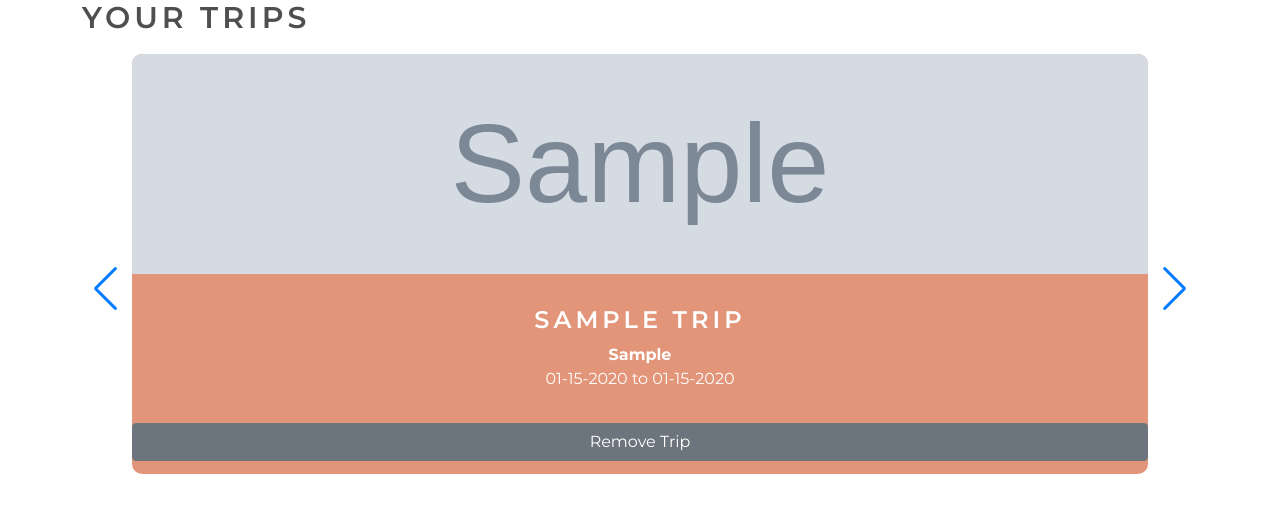
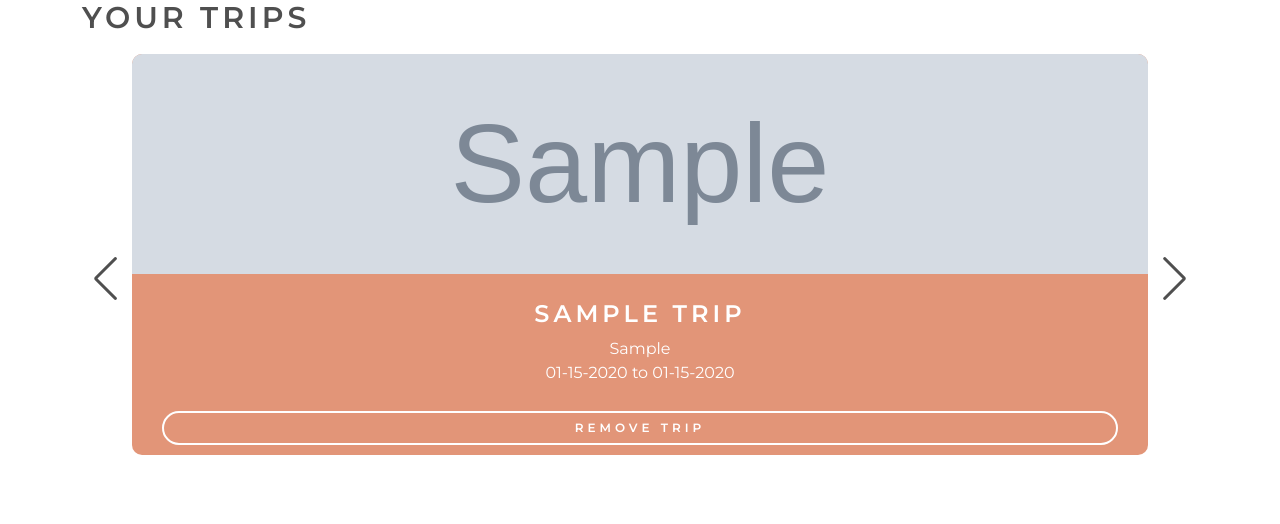
Before and after one commit to kat-jiang/Travel-planning-project, a Flask app: template templates/user_page.html in a window 1280 px wide. Shown: the part 629-1153 px from the top of the page. After the commit the page ends 1084 px from the top, so only its background shows below. Run offline with Flask 2, Linux system fonts and the light colour scheme; the template is opened without the code that fills it: values that come from a table or form of the project are taken from there, others are empty; tables that the repository leaves empty hold one stand-in row (values such as "Sample post"); grey boxes marked "Sample" are stand-in pictures; some libraries are stand-ins or nearby versions.

Commit message:
updated styling to userpage

```diff
--- a/static/css/styles.css
+++ b/static/css/styles.css
@@ -3,6 +3,7 @@ body {
   color: #4F4F4F;
   --primary-color: #e29578;
   --second-color: #81b29a;
+  --base-color: #4F4F4F;
 }
 
 /* .navbar-light {
--- a/static/css/user-page.css
+++ b/static/css/user-page.css
@@ -57,13 +57,23 @@
   font-weight: 600;
 }
 .col--btn .btn-secondary:hover {
-  color: #4F4F4F;
+  background-color: #e07a5f;
+  border-color: #e07a5f;
 }
 
 .swiper {
   padding-left: 50px;
   padding-right: 50px;
   padding-bottom: 50px;
+}
+
+.swiper-wrapper {
+  align-items: stretch;
+}
+
+.swiper-slide {
+  height: auto;
+  justify-content: center;
 }
 
 .card-img-top {
@@ -73,11 +83,15 @@
 }
 
 .trip-card {
-  height: 420px;
   background-color: var(--primary-color);
   border: 0;
   border-radius: 10px;
   text-align: center;
+  height: 100%;
+  justify-content: space-between;
+}
+.card-text {
+  padding: 10px;
 }
 
 .trip-info:link {
@@ -97,3 +111,34 @@
   letter-spacing: 4px;
   text-transform: uppercase;
 }
+
+.swiper-button-prev {
+  color: var(--base-color);
+}
+
+.swiper-button-next {
+  color: var(--base-color);
+}
+
+.swiper-pagination-bullet-active {
+  background: var(--base-color);
+}
+
+.btn-delete {
+  background-color: transparent;
+  border-radius: 50px;
+  font-weight: 600;
+  font-size: 12px;
+  letter-spacing: 4px;
+  text-transform: uppercase;
+  border: 2px solid white;
+  text-align: center;
+  cursor: pointer;
+  margin: 0 30px 10px;
+}
+
+.btn-delete:hover {
+  background: white;
+  border-color: white;
+  color: var(--primary-color);
+}
--- a/static/js/userpage.js
+++ b/static/js/userpage.js
@@ -66,7 +66,8 @@ mapboxgl.accessToken = config.mapboxApiKey;
     longitude.value = '';
     });
 
-  // -------- Swiper -------- //
+  // -------- SWIPER INITIALIZATION-------- //
+
   const swiper = new Swiper(".mySwiper", {
     slidesPerView: 3,
     spaceBetween: 30,
--- a/templates/trip.html
+++ b/templates/trip.html
@@ -14,6 +14,7 @@
     <link href="https://fonts.googleapis.com/css2?family=Montserrat:wght@300;400;600;700;800&display=swap" rel="stylesheet">
     <!-- My style sheets -->
     <link href="/static/css/styles.css" rel="stylesheet">
+    <link href="/static/css/trip.css" rel="stylesheet">
 
     <!-- JavaScript Bundle with Popper -->
     <script src="https://cdn.jsdelivr.net/npm/bootstrap@5.1.3/dist/js/bootstrap.bundle.min.js" integrity="sha384-ka7Sk0Gln4gmtz2MlQnikT1wXgYsOg+OMhuP+IlRH9sENBO0LRn5q+8nbTov4+1p" crossorigin="anonymous"></script>
@@ -55,13 +56,13 @@
     <!-- Trip Nav Bar -->
     <div class="container">
       <!-- Row to display trip info-->
-      <div class="row">
+      <div class="row trip-info">
         <h1>{{trip.trip_name}}</h1>
         <h2>{{trip.trip_location}}</h2>
         <h3>{{trip.start_date.strftime("%m-%d-%Y")}} to {{trip.end_date.strftime("%m-%d-%Y")}}</h3>
       </div>
       <!-- Row to navigate trip planning-->
-      <div class="row">
+      <div class="row trip-nav">
         <div class="d-grid gap-2 d-md-block">
           <a href='/trip/{{trip.trip_id}}/itinerary' class="btn btn-primary">Itinerary</a>
           <a href='/trip/{{trip.trip_id}}/activities' class="btn btn-primary">Explore Activities</a>
--- a/templates/user_page.html
+++ b/templates/user_page.html
@@ -85,17 +85,17 @@
             <a href="/trip/{{trip.trip_id}}" class="trip-info">
               <img src="{{trip.trip_image}}" class="card-img-top">
               <div class="card-body">
-                <p class="card-text">
+                <div class="card-text">
                   <h3 class="trip-name">{{ trip.trip_name }}</h3>
-                  <strong>{{ trip.trip_location }}</strong><br>
+                  {{ trip.trip_location }}<br>
                   {{ trip.start_date.strftime("%m-%d-%Y") }} to {{ trip.end_date.strftime("%m-%d-%Y") }}
-                </p>
+                </div>
               </div>
             </a>
             {% if trip.trip_creator == user.user_id %}
-              <button class="btn btn-secondary delete" trip-id="{{trip.trip_id}}">Delete Trip</button>
+              <button class="btn btn-secondary btn-delete delete" trip-id="{{trip.trip_id}}">Delete Trip</button>
             {% else %}
-              <button class="btn btn-secondary remove" trip-id="{{trip.trip_id}}">Remove Trip</button>
+              <button class="btn btn-secondary btn-delete remove" trip-id="{{trip.trip_id}}">Remove Trip</button>
             {% endif %}
           </div>
         </div>
```
